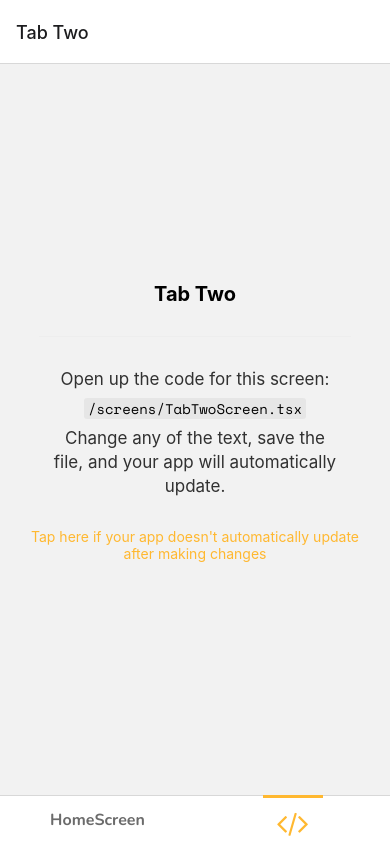
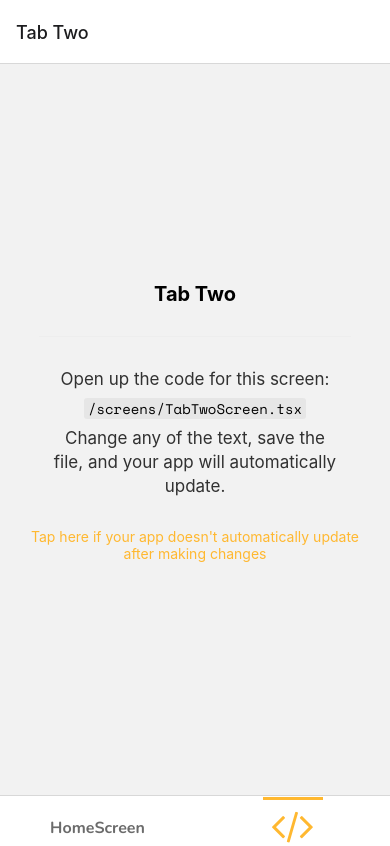
Before and after one commit to CalebGDM/Physum, a React Native app: screen /TabTwo in a window 390 px wide. Built offline with nearby package versions, Linux system fonts and the light colour scheme; what expo-linking would draw is missing.

Commit message:
Ajustes de posicion

```diff
--- a/src/navigation/TabBarIcon.tsx
+++ b/src/navigation/TabBarIcon.tsx
@@ -14,12 +14,12 @@ const TabBarIcon = (props: {
     const colorScheme = useColorScheme()
   return props.focused ? (
     <>
-    <View style={{width:60, height:3, backgroundColor: props.color, marginTop: -10, marginBottom: 10}}></View>
-      <FontAwesome size={30} style={{ marginBottom: -3 }} {...props} />
+    <View style={{width:60, height:3, backgroundColor: props.color, marginBottom: 15}}></View>
+      <FontAwesome size={40} style={{ marginBottom: -3, marginTop: -9 }} {...props} />
       </>
 
   ) : (
-    <Text style={[NormalText.Bold, {color: Colors[colorScheme].neutral[400]}]}>{props.title}</Text>
+    <Text style={[NormalText.Bold, {color: Colors[colorScheme].neutral[400], marginTop: 15}]}>{props.title}</Text>
   );
 };
 
```
